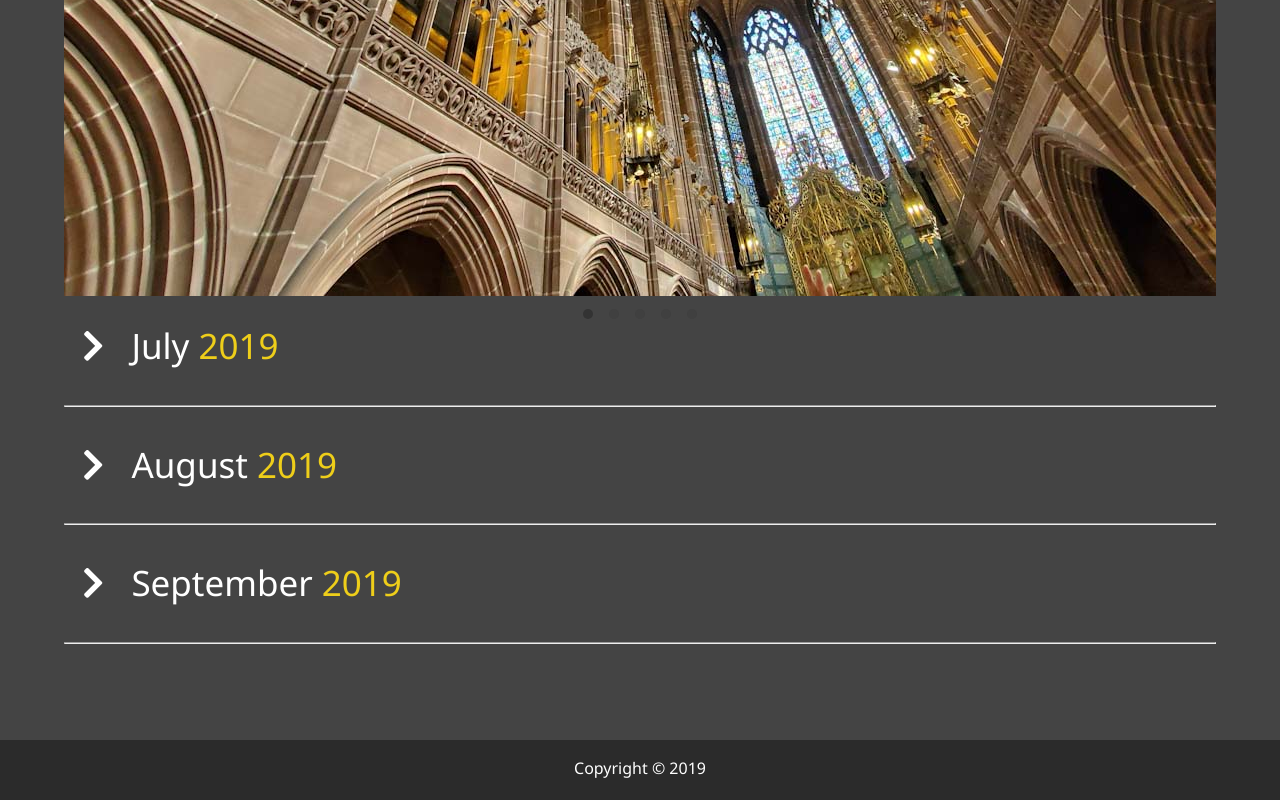
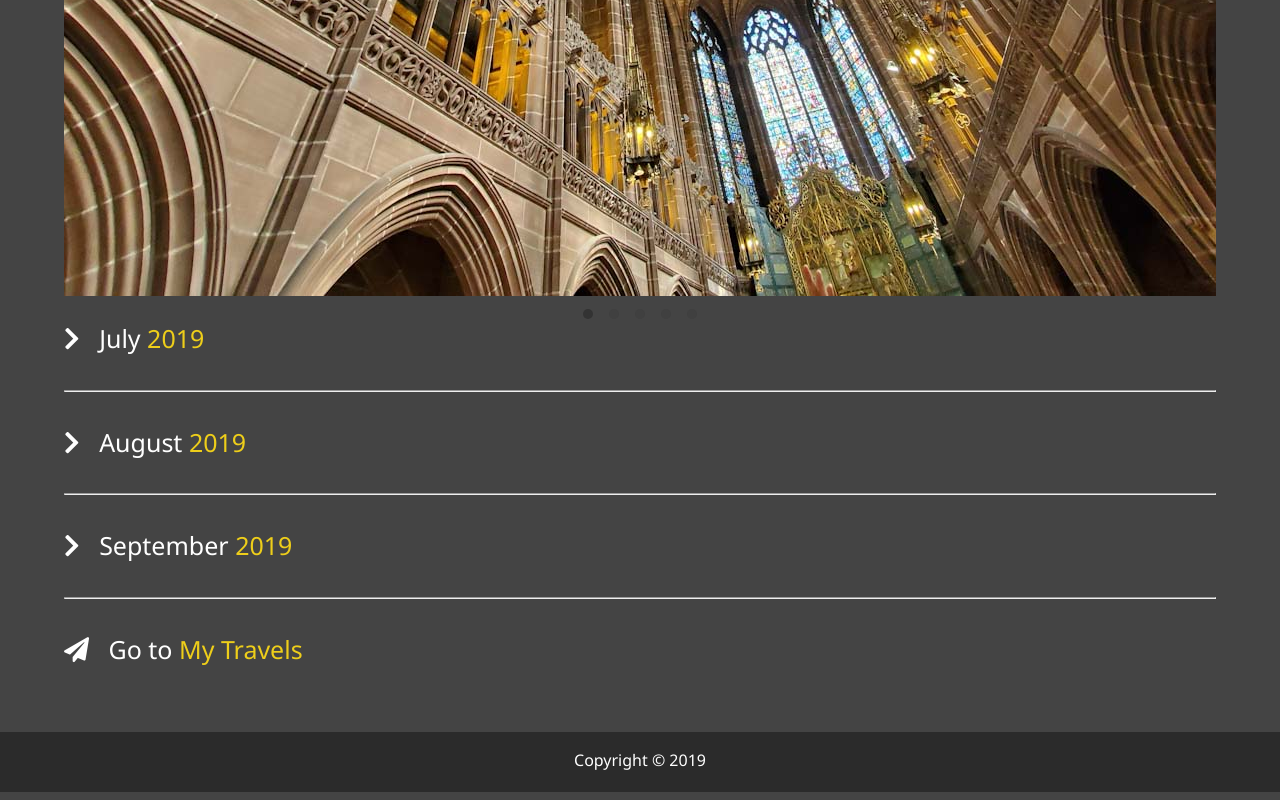
Before and after one commit to jingpiano/jeannieychen, a website with bundled scripts: page dist/main-gallery.html in a window 1280 px wide. Shown: the part 777-1577 px from the top of the page. Built offline with nearby package versions, Linux system fonts and the light colour scheme.

Commit message:
changed font sizes, updated July and August 2019 pages, added Go To My Travels button links

```diff
--- a/dist/main-gallery.html
+++ b/dist/main-gallery.html
@@ -95,8 +95,8 @@
             alt="July 2019"
             title="July 2019"
             target="_blank"
-            style="font-size: 35px"
-            >&nbsp; <i class="fas fa-chevron-right"></i> &nbsp; July
+            style="font-size: 25px"
+            ><i class="fas fa-chevron-right"></i> &nbsp; July
             <span class="text-secondary">2019</span></a
           >
         </h2>
@@ -109,8 +109,8 @@
             alt="August 2019"
             title="August 2019"
             target="_blank"
-            style="font-size: 35px"
-            >&nbsp; <i class="fas fa-chevron-right"></i> &nbsp; August
+            style="font-size: 25px"
+            ><i class="fas fa-chevron-right"></i> &nbsp; August
             <span class="text-secondary">2019</span></a
           >
         </h2>
@@ -123,14 +123,24 @@
             alt="September 2019"
             title="September 2019"
             target="_blank"
-            style="font-size: 35px"
-            >&nbsp; <i class="fas fa-chevron-right"></i> &nbsp; September
+            style="font-size: 25px"
+            ><i class="fas fa-chevron-right"></i> &nbsp; September
             <span class="text-secondary">2019</span></a
           >
         </h2>
         <br />
         <hr />
         <br />
+        <h2>
+          <a
+            href="travels.html"
+            alt="My Travels"
+            title="My Travels"
+            style="font-size: 25px"
+            ><i class="fas fa-paper-plane"></i> &nbsp; Go to
+            <span class="text-secondary">My Travels</span></a
+          >
+        </h2>
       </div>
     </main>
 
```
Also changed, not shown: dist/august-2019.html (+11 -3 lines), dist/july-2019.html (+13 -5 lines).
